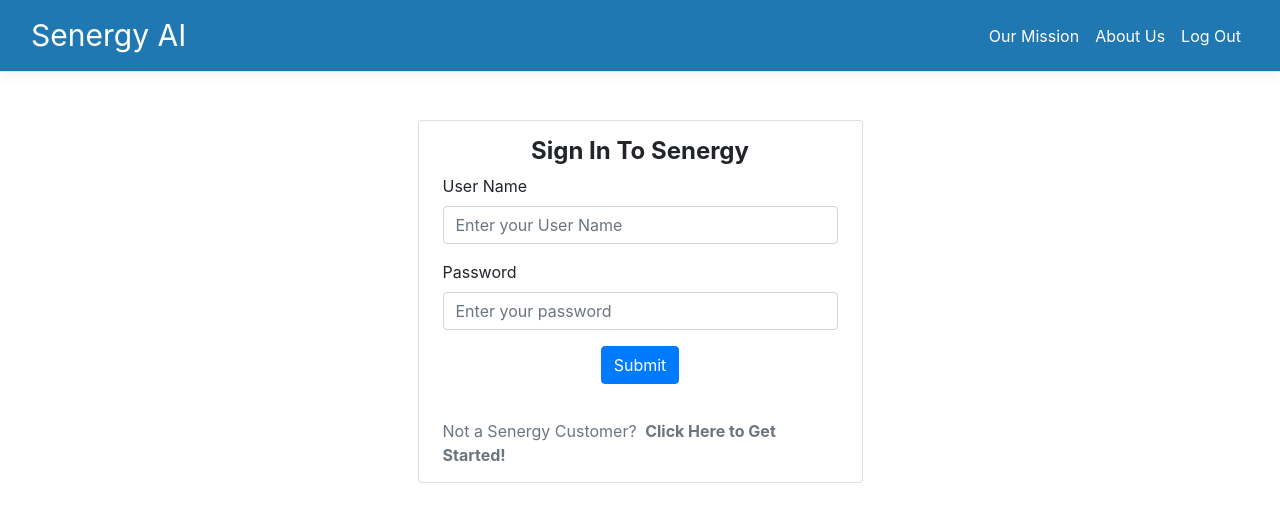
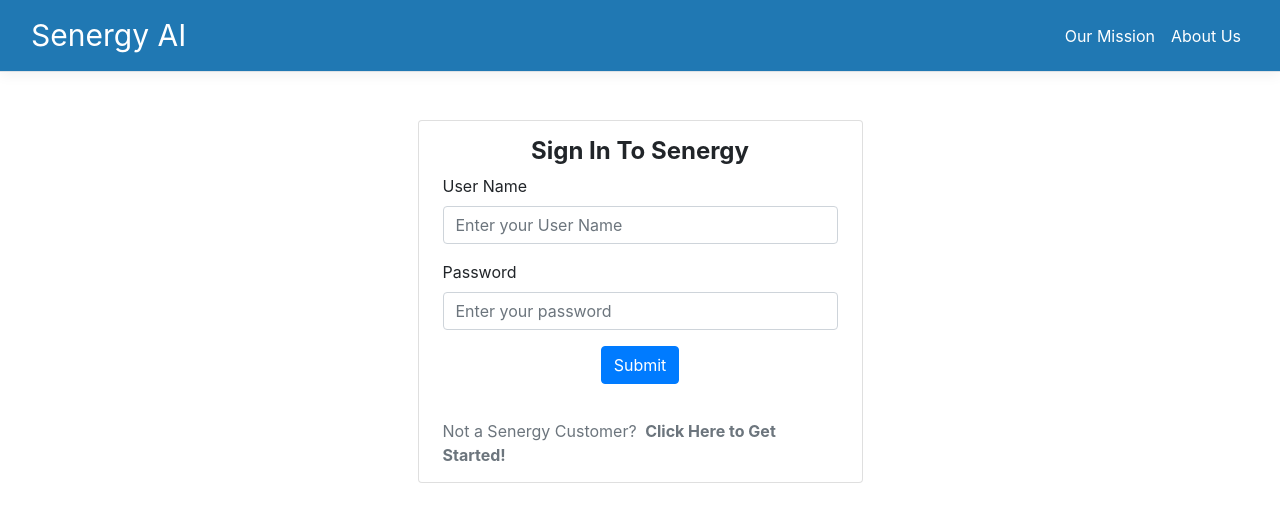
Before and after one commit to jcpkeenan/Joose1992.github.io, a plain HTML site: page index.html in a window 1280 px wide. Drawn offline with nearby package versions, Linux system fonts and the light colour scheme.

Commit message:
removed logout from login page

```diff
--- a/index.html
+++ b/index.html
@@ -26,10 +26,6 @@
                             <li class="nav-item">
                                 <a class="nav-link text-white" href="aboutus.html">About Us</a>
                             </li>
-                            <li class="nav-item">
-                                <a class="nav-link text-white" href="index.html">Log Out</a>
-                            </li>
-                        </ul>
                     </div>
                 </div>
             </nav>
```
Also changed, not shown: html/index.html (+0 -3 lines).
